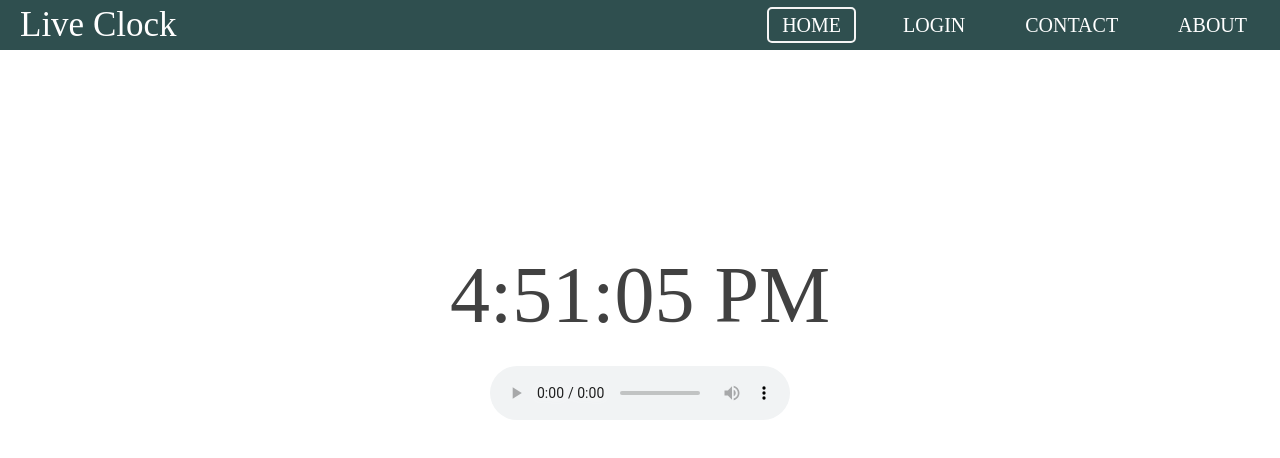
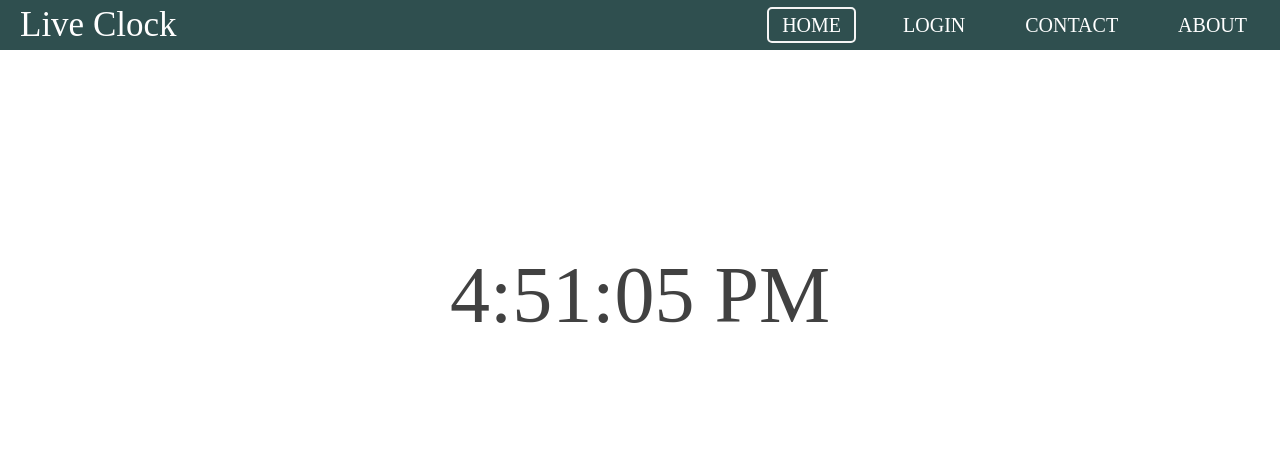
Before and after one commit to surajsoni2/Liveclock.github.io, a plain HTML site: page index.html in a window 1280 px wide. Drawn offline with Linux system fonts and the light colour scheme.

Commit message:
Update index.html

```diff
--- a/index.html
+++ b/index.html
@@ -9,7 +9,7 @@
 
     <title>Live Clock</title>
   </head>
-  <body>
+  <body onload="audio.play()">
     <nav id="navi">
         <lable class="menu">
             <i class="material-icons" onclick="showMenu()">menu</i>
@@ -23,11 +23,12 @@
       </ul>
     </nav>
     <div id="mytime"></div>
-    <div class="music">
-      <audio controls>
-        <source src="Bad-Boy_(webmusic.in).mp3" type="audio/mp3" style="color: red;">
+    <!-- <div>
+      <button>Pause Sound</button>
+      <audio controls autoplay loop>
+        <source src="clock-ticking.mp3" type="audio/mp3">
       </audio>
-    </div>
+    </div> -->
     <script src="index.js"></script>
   </body>
 </html>
```
